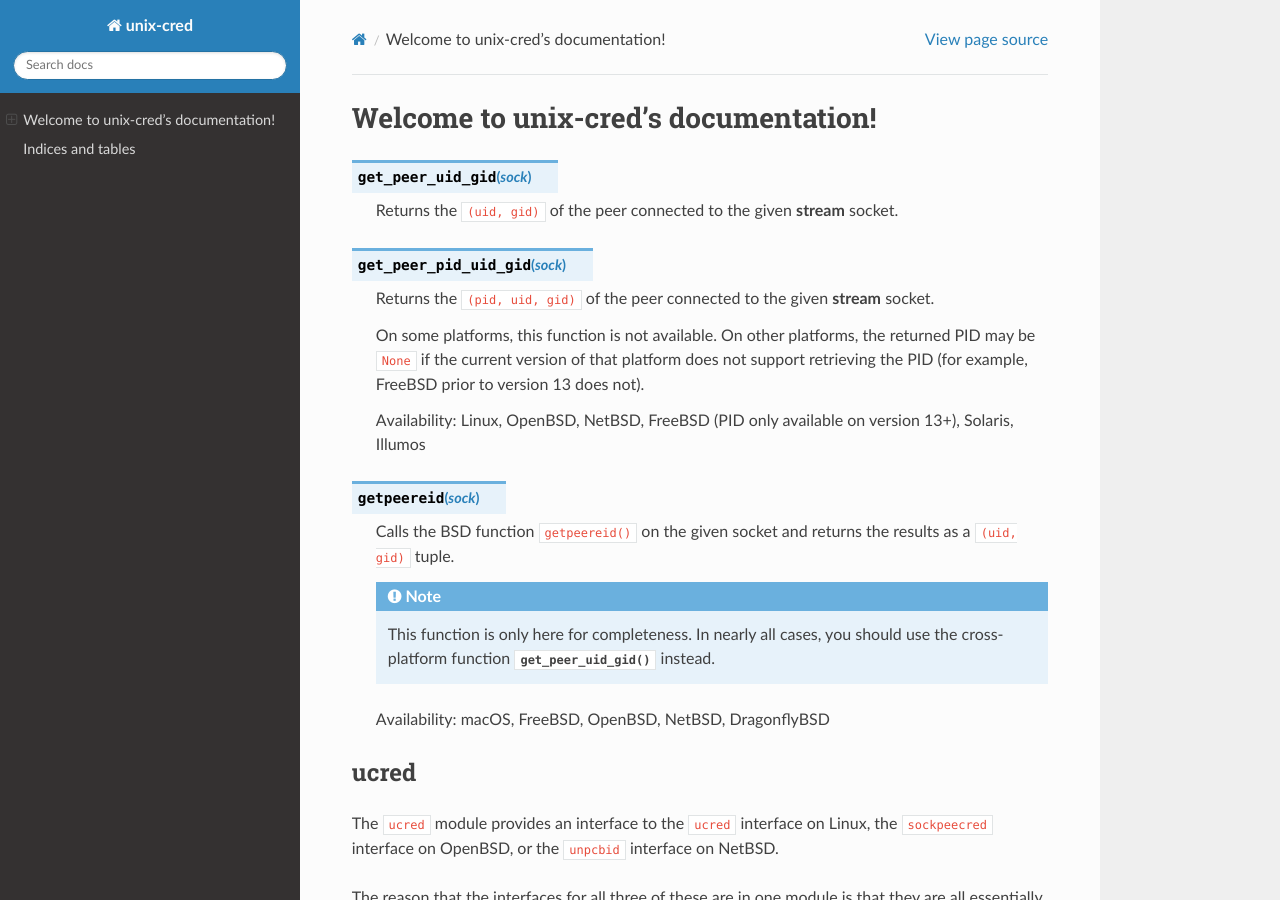
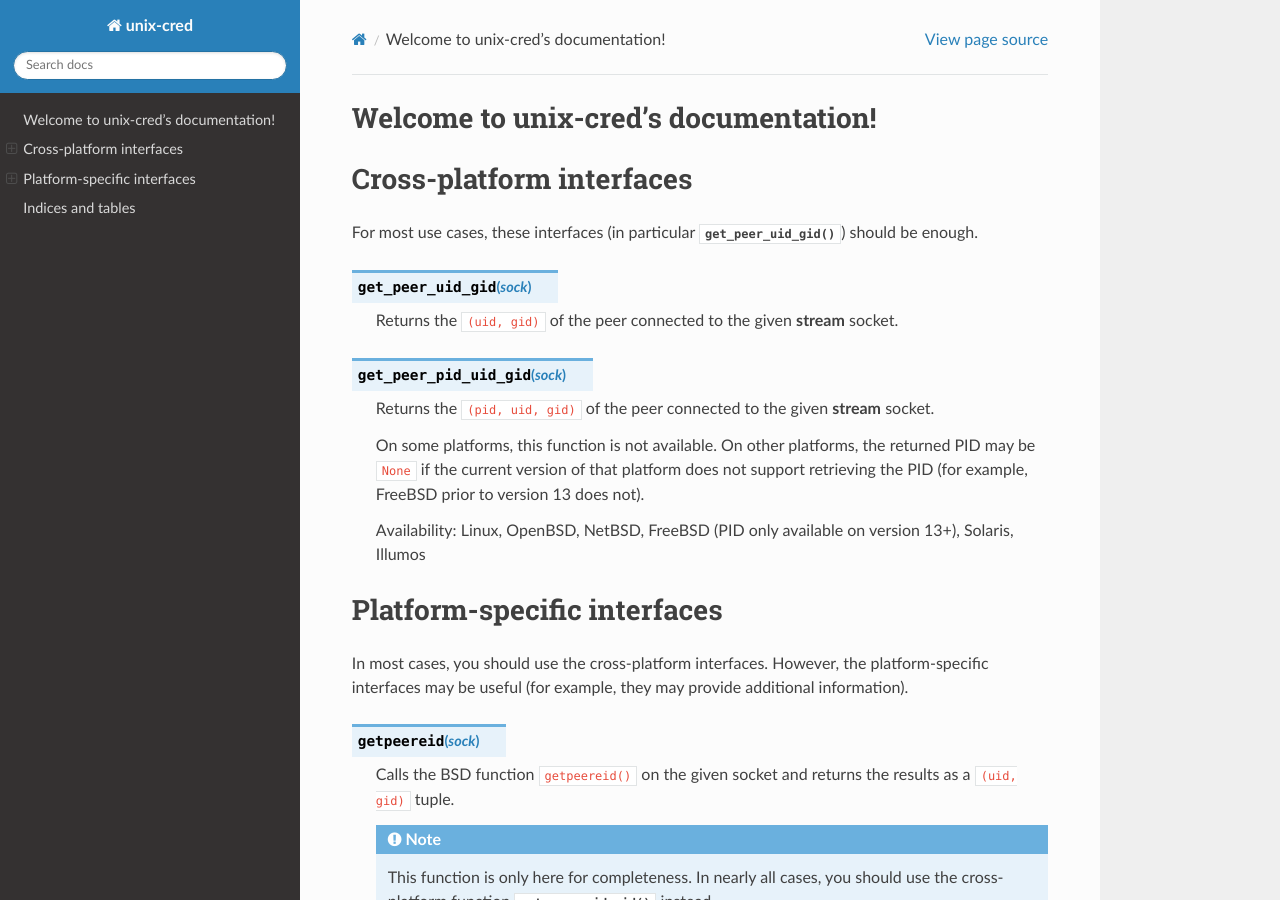
Before and after one commit to cptpcrd/unix_cred, a Sphinx documentation site: the page built from docs/index.rst, in a window 1280 px wide and 900 px high. Built offline with Sphinx 7.4.7 and the Read the Docs theme 2.0.0, drawn with Linux system fonts in a browser that asks for light colours.

Commit message:
docs: Separate cross-platform and platform-specific interfaces

```diff
--- a/docs/index.rst
+++ b/docs/index.rst
@@ -10,6 +10,10 @@ Welcome to unix-cred's documentation!
    :maxdepth: 2
    :caption: Contents:
 
+Cross-platform interfaces
+=========================
+
+For most use cases, these interfaces (in particular :py:func:`get_peer_uid_gid()`) should be enough.
 
 .. py:function:: get_peer_uid_gid(sock)
 
@@ -25,6 +29,12 @@ Welcome to unix-cred's documentation!
    (for example, FreeBSD prior to version 13 does not).
 
    Availability: Linux, OpenBSD, NetBSD, FreeBSD (PID only available on version 13+), Solaris, Illumos
+
+
+Platform-specific interfaces
+============================
+
+In most cases, you should use the cross-platform interfaces. However, the platform-specific interfaces may be useful (for example, they may provide additional information).
 
 .. py:function:: getpeereid(sock)
 
```
